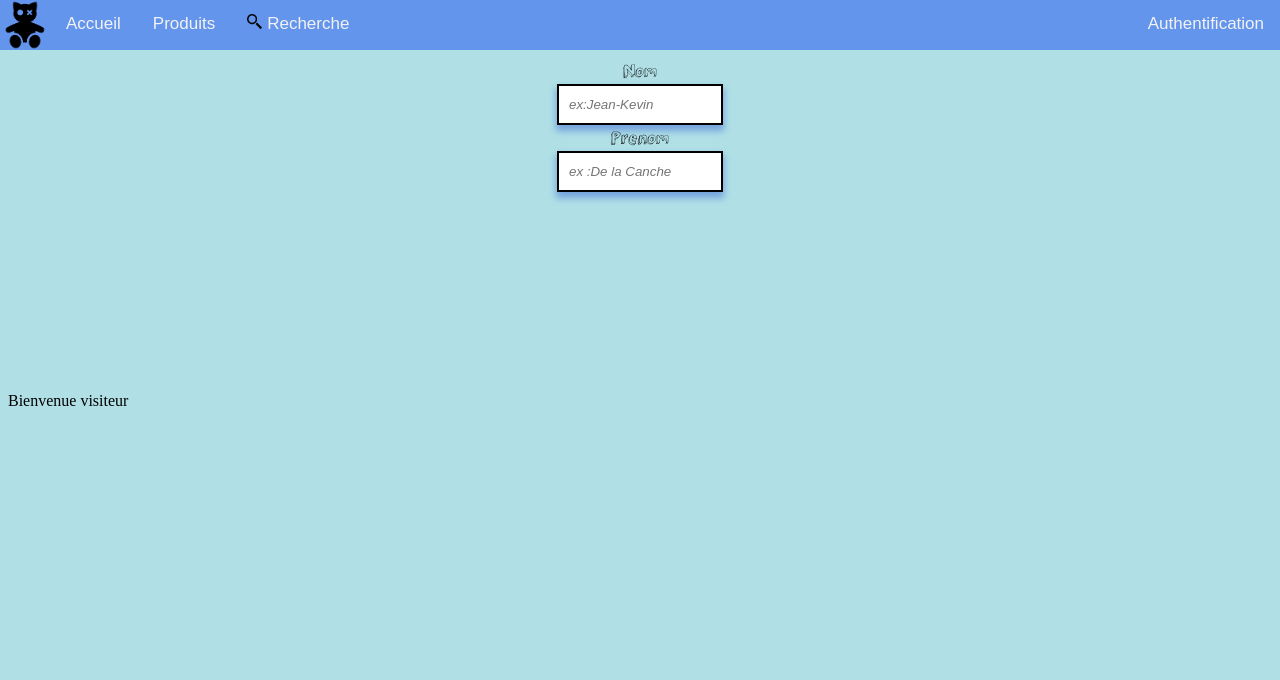
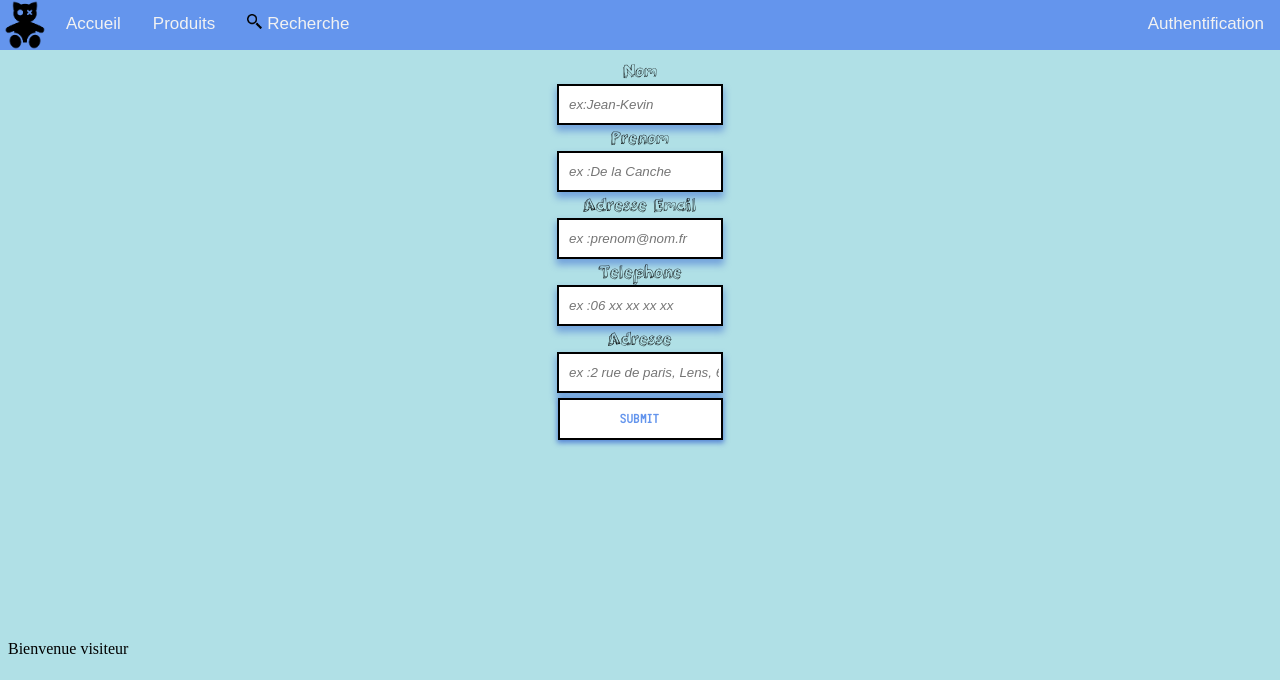
Before and after one commit to mabooyaDlespace/siteDeVenteDePeluche_TechnoWeb, a PHP site: page /profiless.php in a window 1280 px wide. Shown: the top 680 px of the page. Run offline with PHP 8.4, Linux system fonts and the light colour scheme; some libraries are stand-ins or nearby versions.

Commit message:
Version suivante

```diff
--- a/profiless.php
+++ b/profiless.php
@@ -44,6 +44,13 @@
             <input type="text" placeholder="ex:Jean-Kevin" name="prenom" id="prenom"><br>
             <label class="saisieTexte" for="password">Prenom</label><br>
             <input  type="text" placeholder="ex :De la Canche" name="nom" id="nom"><br>
+            <label class="saisieTexte" for="password">Adresse Email</label><br>
+            <input  type="text" placeholder="ex :prenom@nom.fr" name="nom" id="nom"><br>
+            <label class="saisieTexte" for="password">Telephone</label><br>
+            <input  type="text" placeholder="ex :06 xx xx xx xx" name="nom" id="nom"><br>
+            <label class="saisieTexte" for="password">Adresse</label><br>
+            <input  type="text" placeholder="ex :2 rue de paris, Lens, 62000" name="nom" id="nom"><br>
+            <input class="saisieTexte" type="submit" value="Submit" name="bouton">
 
     </form>
 
```
